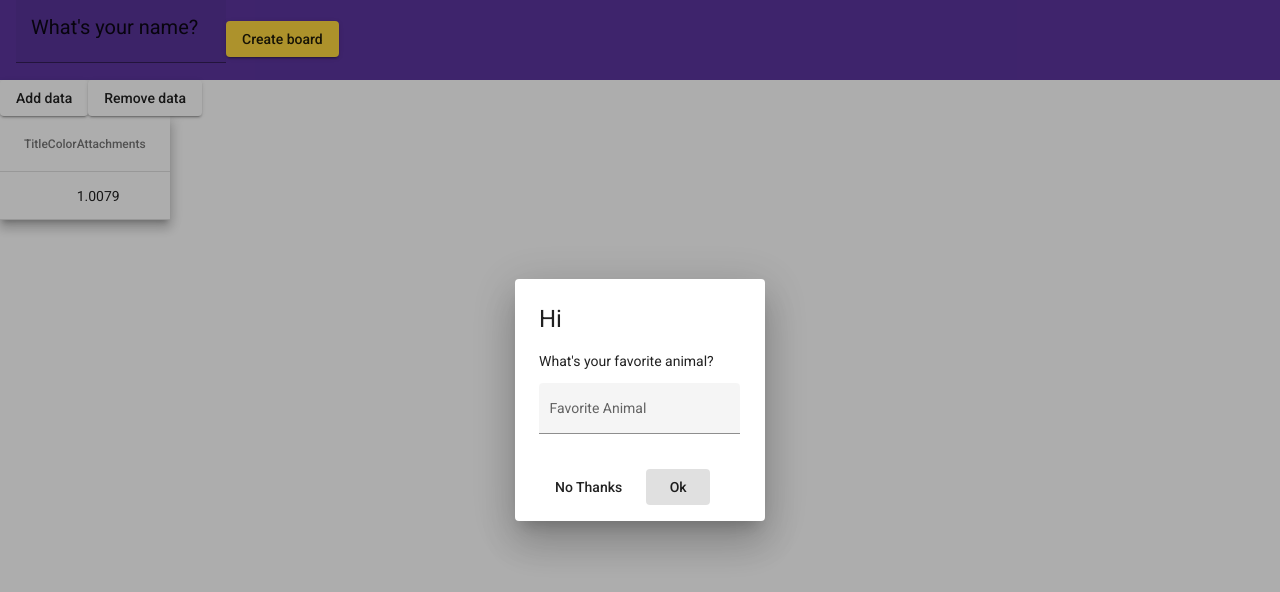
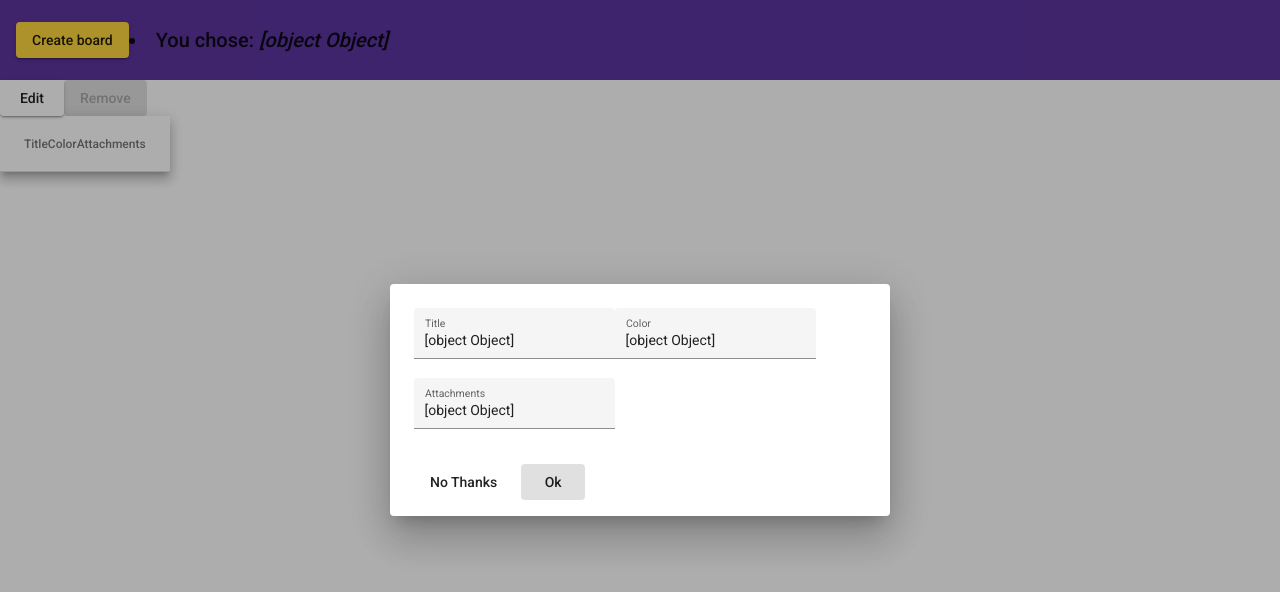
Before and after one commit to Anesthesia92/ngx-admin, an Angular app in the folder ngx-admin/: page / in a window 1280 px wide. Both pictures are taken after a click on the button "Create board". Shown: the top 592 px of the page. Built offline with nearby package versions, Linux system fonts and the light colour scheme.

Commit message:
add new columns

```diff
--- a/ngx-admin/src/app/app.module.ts
+++ b/ngx-admin/src/app/app.module.ts
@@ -9,7 +9,7 @@ import { BrowserAnimationsModule } from '@angular/platform-browser/animations';
 import {MatButtonModule} from "@angular/material/button";
 import {MatToolbarModule} from "@angular/material/toolbar";
 import {MatTableModule} from "@angular/material/table";
-import { BoardsComponent } from './components/boards/boards.component';
+import { BoardsComponent } from './components/main/boards/boards.component';
 import { DialogOverviewComponent } from './components/dialog-overview/dialog-overview.component';
 import {MatFormFieldModule} from "@angular/material/form-field";
 import {FormsModule, ReactiveFormsModule} from "@angular/forms";
--- a/ngx-admin/src/app/components/dialog-overview/dialog-overview.component.html
+++ b/ngx-admin/src/app/components/dialog-overview/dialog-overview.component.html
@@ -1,12 +1,18 @@
-<h1 mat-dialog-title>Hi {{data.name}}</h1>
 <div mat-dialog-content>
-  <p>What's your favorite animal?</p>
   <mat-form-field appearance="fill">
-    <mat-label>Favorite Animal</mat-label>
-    <input matInput [(ngModel)]="data.animal">
+    <mat-label>Title</mat-label>
+    <input matInput [(ngModel)]="data.title">
+  </mat-form-field>
+  <mat-form-field appearance="fill">
+    <mat-label>Color</mat-label>
+    <input matInput [(ngModel)]="data.color">
+  </mat-form-field>
+  <mat-form-field appearance="fill">
+    <mat-label>Attachments</mat-label>
+    <input matInput [(ngModel)]="data.attachments">
   </mat-form-field>
 </div>
 <div mat-dialog-actions>
   <button mat-button (click)="onNoClick()">No Thanks</button>
-  <button mat-button [mat-dialog-close]="data.animal" cdkFocusInitial>Ok</button>
+  <button mat-button [mat-dialog-close]="data.title" cdkFocusInitial>Ok</button>
 </div>
--- a/ngx-admin/src/app/components/dialog-overview/dialog-overview.component.ts
+++ b/ngx-admin/src/app/components/dialog-overview/dialog-overview.component.ts
@@ -1,6 +1,7 @@
-import {Component, Inject, OnInit, Output} from '@angular/core';
+import {Component, EventEmitter, Inject, OnInit, Output} from '@angular/core';
 import {MAT_DIALOG_DATA, MatDialogRef} from "@angular/material/dialog";
-import {DialogData} from "../boards/boards.component";
+import {DialogData} from "../../models/board.model";
+
 
 @Component({
   selector: 'app-dialog-overview',
@@ -21,4 +22,7 @@ export class DialogOverviewComponent implements OnInit {
     this.dialogRef.close();
   }
 
+  editData($event: any) {
+
+  }
 }
--- a/ngx-admin/src/app/components/header/header.component.html
+++ b/ngx-admin/src/app/components/header/header.component.html
@@ -1,13 +1,8 @@
 <mat-toolbar>
   <div class="toolbar-container">
-    <mat-form-field appearance="fill">
-      <mat-label>What's your name?</mat-label>
-      <input matInput [(ngModel)]="name">
-    </mat-form-field>
-
-    <button mat-raised-button color="accent" (click)="openDialog()">Create board</button>
+    <button mat-raised-button color="accent" (click)="openDialog()" >Create board</button>
   </div>
-  <li *ngIf="animal">
-    You chose: <i>{{animal}}</i>
+  <li *ngIf="title">
+    You chose: <i>{{title}}</i>
   </li>
 </mat-toolbar>
--- a/ngx-admin/src/app/components/header/header.component.ts
+++ b/ngx-admin/src/app/components/header/header.component.ts
@@ -1,5 +1,5 @@
 import { DOCUMENT } from '@angular/common';
-import {Component, Inject, OnInit, Output} from '@angular/core';
+import {Component, EventEmitter, Inject, OnInit, Output} from '@angular/core';
 import { fromEvent } from 'rxjs';
 import { Store } from '@ngrx/store';
 import { BoardsService } from 'src/app/services/boards.service';
@@ -14,19 +14,27 @@ import {DialogOverviewComponent} from "../dialog-overview/dialog-overview.compon
 })
 export class HeaderComponent implements OnInit {
 
-  @Output() animal: string | undefined;
-  name: string | undefined;
+  @Output() public title: EventEmitter<string> = new EventEmitter<string>();
+  @Output() public color: EventEmitter<string> = new EventEmitter<string>();
+  @Output() public attachments: EventEmitter<any> = new EventEmitter<any>();
 
   constructor(public dialog: MatDialog) {}
 
   openDialog(): void {
     const dialogRef = this.dialog.open(DialogOverviewComponent, {
-      width: '250px',
-      data: {name: this.name, animal: this.animal},
+      width: '500px',
+      data: {title: this.title, color: this.color, attachments: this.attachments},
     });
 
     dialogRef.afterClosed().subscribe(result => {
-      this.animal = result;
+      this.title = result;
+    });
+
+    dialogRef.afterClosed().subscribe(result => {
+      this.color = result;
+    });
+    dialogRef.afterClosed().subscribe(result => {
+      this.color = result;
     });
   }
 
--- a/ngx-admin/src/app/components/boards/boards.component.ts
+++ b/ngx-admin/src/app/components/main/boards/boards.component.ts
@@ -1,10 +1,5 @@
 import {Component, Inject, Input, OnInit} from '@angular/core';
 
-
-export interface DialogData {
-  animal: string;
-  name: string;
-}
 
 @Component({
   selector: 'app-boards',
--- a/ngx-admin/src/app/components/main/main.component.html
+++ b/ngx-admin/src/app/components/main/main.component.html
@@ -1,32 +1,35 @@
 <div class="demo-button-container">
-  <button mat-raised-button (click)="addData()" class="demo-button">
-    Add data
+  <button mat-raised-button (click)="editData()"  class="demo-button">
+    Edit
   </button>
   <button
     mat-raised-button
     [disabled]="!dataToDisplay.length"
     (click)="removeData()"
     class="demo-button">
-    Remove data
+    Remove
   </button>
 </div>
 
 <table mat-table [dataSource]="dataSource" class="mat-elevation-z8 demo-table">
   <ng-container matColumnDef="title">
-    <th mat-header-cell *matHeaderCellDef>Title</th>
-    <td mat-cell *matCellDef="let element">{{element.title}}</td>
+    <th mat-header-cell *matHeaderCellDef >Title</th>
+    <td mat-cell [title]="title">{{title}}</td>
   </ng-container>
 
   <ng-container matColumnDef="color">
     <th mat-header-cell *matHeaderCellDef>Color</th>
-    <td mat-cell *matCellDef="let element">{{element.color}}</td>
+    <td mat-cell *ngIf="color">{{color}}</td>
   </ng-container>
 
   <ng-container matColumnDef="attachments">
     <th mat-header-cell *matHeaderCellDef>Attachments</th>
-    <td mat-cell *matCellDef="let element">{{element.attachments}}</td>
+    <td mat-cell *ngIf="attachments">{{attachments}}</td>
   </ng-container>
 
   <tr mat-header-row *matHeaderRowDef="displayedColumns"></tr>
   <tr mat-row *matRowDef="let row; columns: displayedColumns;"></tr>
 </table>
+<li *ngIf="title">
+  You chose: <i>{{title}}</i>
+</li>
--- a/ngx-admin/src/app/components/main/main.component.ts
+++ b/ngx-admin/src/app/components/main/main.component.ts
@@ -1,11 +1,8 @@
-import { Component, OnInit } from '@angular/core';
+import {Component, EventEmitter, Inject, Input, OnInit, Output} from '@angular/core';
 import {DataSource} from '@angular/cdk/collections';
 import {Observable, ReplaySubject} from 'rxjs';
-import {TableElement} from "../../models/table.model";
-
-export const TABLE_DATA: TableElement[] = [
-  {title: '', color: '', attachments: 1.0079},
-];
+import {DialogData} from "../../models/board.model";
+import {MAT_DIALOG_DATA, MatDialog, MatDialogRef} from "@angular/material/dialog";
 
 @Component({
   selector: 'app-main',
@@ -13,20 +10,17 @@ export const TABLE_DATA: TableElement[] = [
   styleUrls: ['./main.component.scss']
 })
 
-export class MainComponent implements OnInit {
+export class MainComponent {
 
-  ngOnInit() {}
+  public dataArr: DialogData [] = [];
+  @Input() public title: string | undefined;
+  @Input() public color: string | undefined;
+  @Input() public attachments: any;
+  @Output()  displayedColumns: string[] = ['title', 'color', 'attachments'];
+  @Output() dataToDisplay = [...this.dataArr];
+  @Output() dataSource = new ExampleDataSource(this.dataToDisplay);
 
-  displayedColumns: string[] = ['title', 'color', 'attachments'];
-  dataToDisplay = [...TABLE_DATA];
-
-  dataSource = new ExampleDataSource(this.dataToDisplay);
-
-  addData() {
-    const randomElementIndex = 1;
-    this.dataToDisplay = [...this.dataToDisplay, TABLE_DATA[randomElementIndex]];
-    this.dataSource.setData(this.dataToDisplay);
-  }
+  constructor(public dialog: MatDialog) {}
 
   removeData() {
     this.dataToDisplay = this.dataToDisplay.slice(0, -1);
@@ -34,28 +28,31 @@ export class MainComponent implements OnInit {
   }
 
   editData() {
-    this.dataToDisplay = this.dataToDisplay.slice(0, -1);
+    const elementIndex = 1;
+    this.dataToDisplay = [...this.dataToDisplay, (this.dataArr)[elementIndex]];
     this.dataSource.setData(this.dataToDisplay);
   }
 }
 
-class ExampleDataSource extends DataSource<TableElement> {
-  private _dataStream = new ReplaySubject<TableElement[]>();
+class ExampleDataSource extends DataSource<DialogData>  {
+  private _dataStream = new ReplaySubject<DialogData []>();
 
-  constructor(initialData: TableElement[]) {
+  constructor(initialData: DialogData[]) {
     super();
     this.setData(initialData);
   }
 
-  connect(): Observable<TableElement[]> {
+  connect(): Observable<DialogData[]> {
     return this._dataStream;
   }
 
   disconnect() {}
 
-  setData(data: TableElement[]) {
+  setData(data: DialogData[]) {
     this._dataStream.next(data);
   }
 
 
+
+
 }
--- a/ngx-admin/src/app/models/table.model.ts
+++ b/ngx-admin/src/app/models/table.model.ts
@@ -1,5 +1,5 @@
 export interface TableElement {
   title: string;
   color: any;
-  attachments: number;
+  attachments: any;
 }
```
Also changed, not shown: ngx-admin/src/app/models/board.model.ts (+4 -9 lines), ngx-admin/src/app/components/main/boards/boards.component.html (added), ngx-admin/src/app/components/main/boards/boards.component.scss (added), 1 other file (tests, documents, lock files or other folders).
